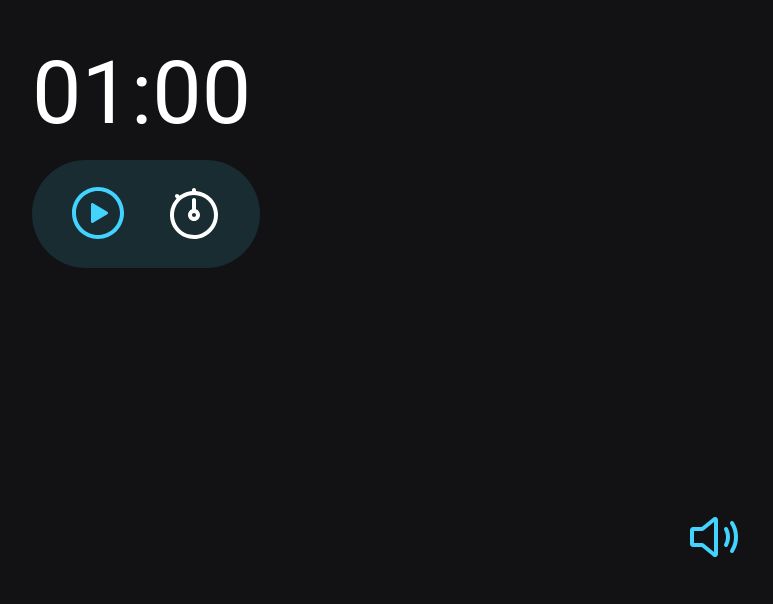
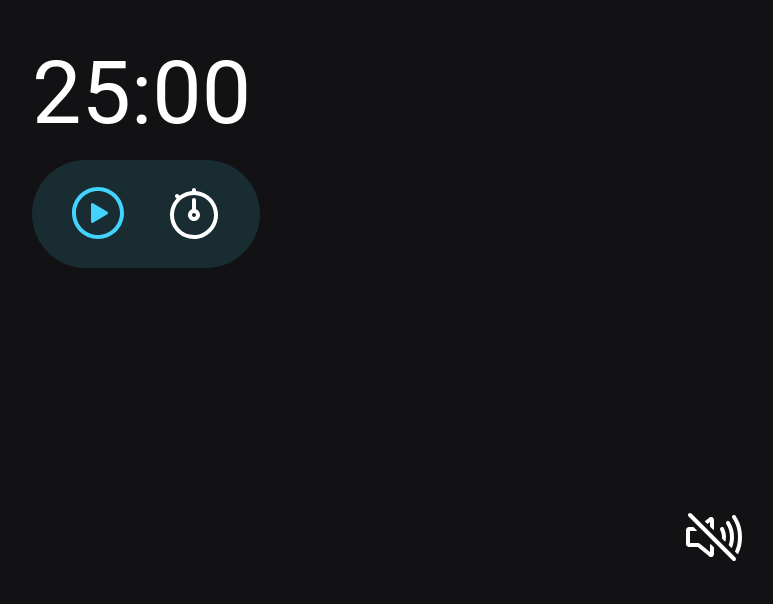
Before and after one commit to liam-honorio/FocusTimer, a plain HTML site: page Index.html in a window 1280 px wide. Shown: the part 196-800 px from the top of the page, without its empty margins (494-1267 px from the left). Drawn offline with Linux system fonts and the light colour scheme.

Commit message:
Project finished

```diff
--- a/Index.html
+++ b/Index.html
@@ -13,7 +13,7 @@
 <body>
     <main>
         <div id="timer">
-            <span class="minutes">01</span>
+            <span class="minutes">25</span>
             <span>:</span>
             <span class="seconds">00</span>
         </div>
@@ -49,7 +49,7 @@
         </div>
     </main>
     <footer>
-        <button class="sound-on">
+        <button class="sound-on hide">
             <svg width="64" height="64" viewBox="0 0 64 64" fill="none" xmlns="http://www.w3.org/2000/svg">
                 <path fill-rule="evenodd" clip-rule="evenodd" d="M32.7502 12.0104C33.3025 11.9643 33.8569 12.072 34.3517 12.3218C34.8466 12.5715 35.2625 12.9535 35.5535 13.4253C35.8444 13.8971 35.999 14.4402 36 14.9945L36 14.9982V48.9982L36 49.0018C35.999 49.5561 35.8444 50.0993 35.5535 50.5711C35.2625 51.0429 34.8465 51.4248 34.3517 51.6746C33.8569 51.9243 33.3025 52.0321 32.7502 51.9859C32.1978 51.9398 31.669 51.7415 31.2225 51.4131C31.1946 51.3926 31.1673 51.3713 31.1405 51.3494L19.7189 41.9981C19.7172 41.9981 19.7154 41.9982 19.7137 41.9982C19.7112 41.9982 19.7087 41.9982 19.7063 41.9982H11C10.2044 41.9982 9.44129 41.6821 8.87868 41.1195C8.31607 40.5569 8 39.7938 8 38.9982V24.9982C8 24.2025 8.31607 23.4395 8.87868 22.8769C9.44129 22.3142 10.2044 21.9982 11 21.9982H19.719L31.1405 12.6469C31.1673 12.625 31.1946 12.6038 31.2225 12.5833C31.669 12.2549 32.1978 12.0566 32.7502 12.0104ZM32 17.1129L22.2504 25.0952C21.548 25.6829 20.66 26.0029 19.744 25.9982H12V37.9982H19.6996C20.6203 37.993 21.5147 38.3063 22.2309 38.8852C22.2342 38.8878 22.2375 38.8905 22.2407 38.8932L32 46.8835V17.1129Z" fill="#42D3FF"/>
                 <path fill-rule="evenodd" clip-rule="evenodd" d="M43.0911 22.2185C44.075 21.7165 45.2795 22.1071 45.7815 23.0911C47.1523 25.7777 48 28.6985 48 32C48 35.2688 47.1159 38.2499 45.7876 40.897C45.2922 41.8842 44.0902 42.283 43.103 41.7876C42.1158 41.2922 41.717 40.0902 42.2124 39.103C43.3191 36.8976 44 34.5287 44 32C44 29.424 43.3477 27.1223 42.2185 24.9089C41.7165 23.925 42.1072 22.7205 43.0911 22.2185Z" fill="#42D3FF"/>
@@ -57,7 +57,7 @@
                 </svg>
 
         </button>
-        <button class="sound-off hide">
+        <button class="sound-off">
             <svg width="64" height="64" viewBox="0 0 64 64" fill="none" xmlns="http://www.w3.org/2000/svg">
                 <path fill-rule="evenodd" clip-rule="evenodd" d="M6.58579 8.58579C7.36683 7.80474 8.63317 7.80474 9.41421 8.58579L53.4142 52.5858C54.1953 53.3668 54.1953 54.6332 53.4142 55.4142C52.6332 56.1953 51.3668 56.1953 50.5858 55.4142L6.58579 11.4142C5.80474 10.6332 5.80474 9.36683 6.58579 8.58579Z" fill="white"/>
                 <path d="M28 17.115V21.34C28.0002 21.4722 28.0528 21.599 28.1462 21.6925L31.1462 24.6925C31.2161 24.7624 31.3051 24.8101 31.402 24.8295C31.499 24.8488 31.5995 24.839 31.6908 24.8013C31.7822 24.7636 31.8603 24.6996 31.9153 24.6175C31.9704 24.5354 31.9998 24.4388 32 24.34V15.0713C32.0056 14.5179 31.8613 13.9734 31.5825 13.4954C31.3036 13.0174 30.9007 12.6238 30.4163 12.3562C29.917 12.0875 29.3517 11.9664 28.7862 12.0069C28.2207 12.0474 27.6783 12.2479 27.2225 12.585C27.1939 12.6048 27.1664 12.6261 27.14 12.6488L23.1475 15.9175C23.0936 15.9618 23.0495 16.0169 23.0181 16.0792C22.9868 16.1415 22.9688 16.2098 22.9654 16.2795C22.962 16.3492 22.9732 16.4188 22.9983 16.4839C23.0234 16.549 23.0619 16.6082 23.1112 16.6575L25.2425 18.79C25.3304 18.8778 25.4478 18.9298 25.5718 18.9358C25.6959 18.9418 25.8178 18.9014 25.9137 18.8225L28 17.115Z" fill="white"/>
--- a/js/index.js
+++ b/js/index.js
@@ -39,13 +39,13 @@ buttonStop.addEventListener('click', function() {
 buttonSoundOff.addEventListener('click', function() {
   buttonSoundOn.classList.remove('hide')
   buttonSoundOff.classList.add('hide')
-  sound.bgAudio.pause()
+  sound.bgAudio.play()
 })
 
 buttonSoundOn.addEventListener('click', function() {
   buttonSoundOn.classList.add('hide')
   buttonSoundOff.classList.remove('hide')
-  sound.bgAudio.play()
+  sound.bgAudio.pause()
 })
 
 buttonSet.addEventListener('click', function() {
--- a/js/sounds.js
+++ b/js/sounds.js
@@ -5,7 +5,7 @@ export default function() {
     const bgAudio = new Audio("https://github.com/maykbrito/automatic-video-creator/blob/master/audios/bg-audio.mp3?raw=true")
 
 
-    bgAudio.loop
+    bgAudio.loop = true
 
     function pressButton() {
       buttonPressAudio.play()
```
